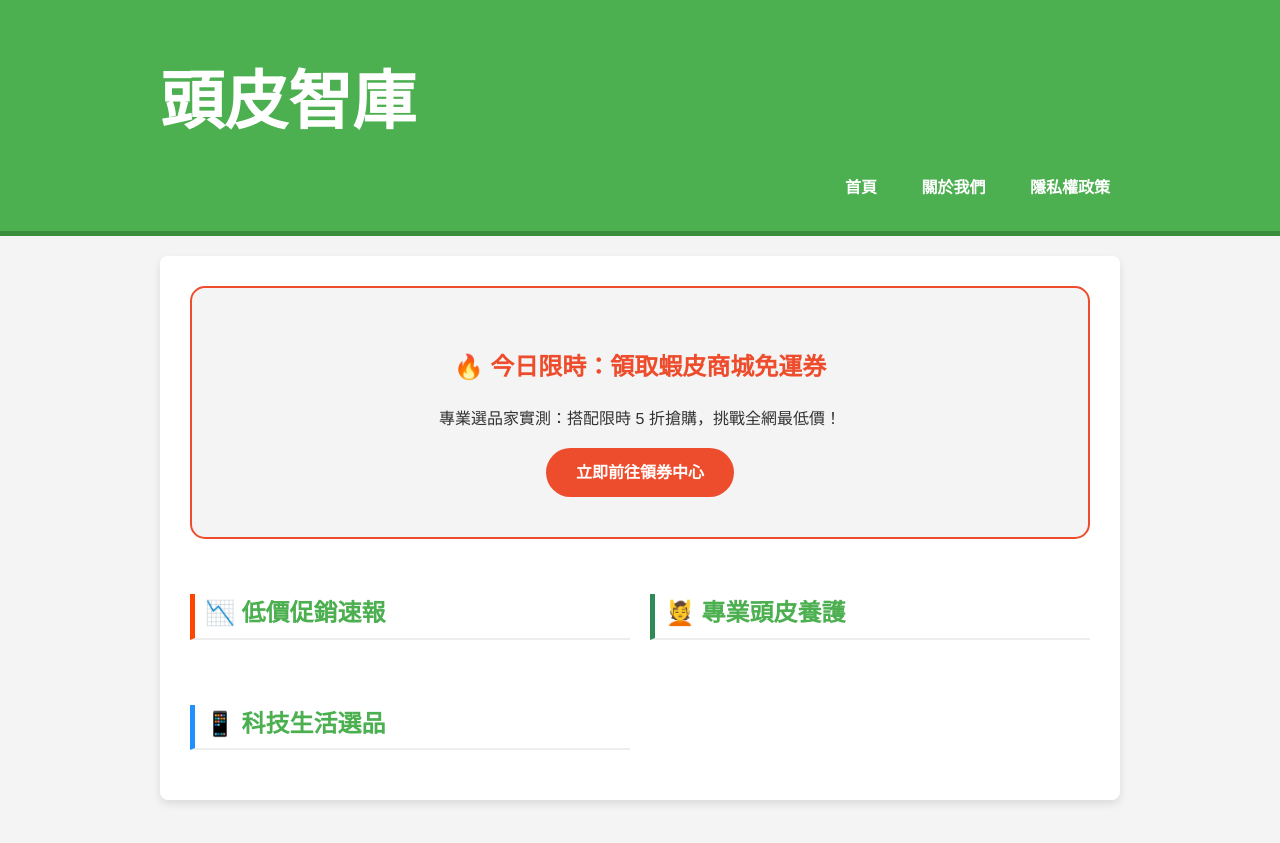
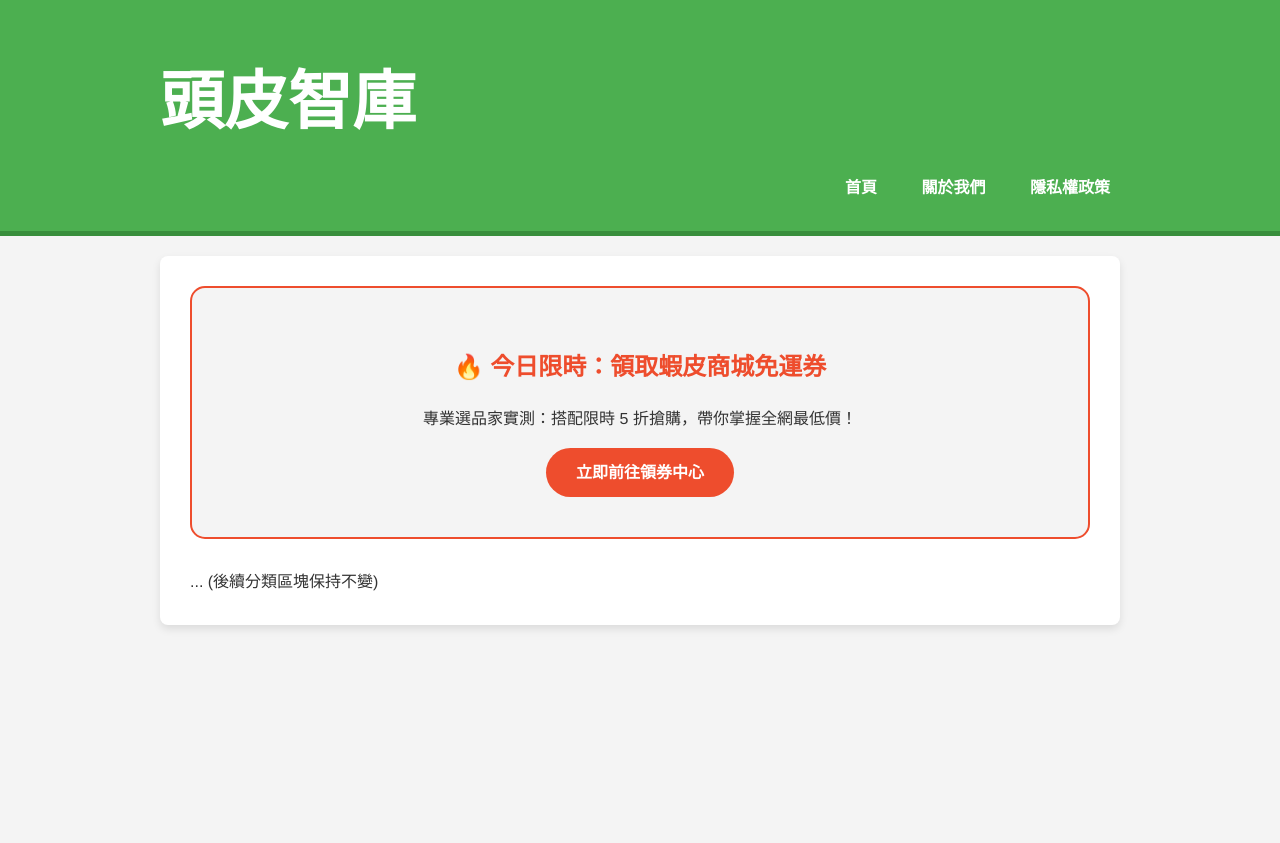
Before and after one commit to lifeexpertise929/lifeexpertise929.github.io, a Jekyll site: the page built from index.md, in a window 1280 px wide. Shown: the top 843 px of the page. Built offline with Jekyll 4.4.1, drawn with Linux system fonts in a browser that asks for light colours.

Commit message:
change name

```diff
--- a/_config.yml
+++ b/_config.yml
@@ -1,6 +1,6 @@
 # 網站基本配置
-title: 頭皮智庫 - 專業級頭皮護理產品評測與指南
-description: 提供專業級頭皮護理、去屑止癢、控油淨化等產品的深度評測與聯盟行銷購買指南，專注於頭皮健康與髮物職人精神。
+title: 選品智庫：全網優惠速報站
+description: 專業選品家實測，帶你掌握全網最低價與限時促銷資訊。
 
 # Jekyll 引擎設置：讓網站能處理 Markdown 檔案
 markdown: kramdown
--- a/index.md
+++ b/index.md
@@ -1,56 +1,16 @@
 ---
 layout: default
-title: 專業選品智庫 - 你的購物低價導航站
+title: 選品智庫 - 你的購物低價導航站
 ---
 
 <div class="home-guide">
   <section class="hero-promo" style="background: #f4f4f4; padding: 40px; border-radius: 15px; margin-bottom: 30px; text-align: center; border: 2px solid #ee4d2d;">
     <h1 style="color: #ee4d2d;">🔥 今日限時：領取蝦皮商城免運券</h1>
-    <p>專業選品家實測：搭配限時 5 折搶購，挑戰全網最低價！</p>
+    <p>專業選品家實測：搭配限時 5 折搶購，帶你掌握全網最低價！</p>
     <a href="https://afflnk.site/track/clicks/5282/c627c2bc980925d8fa83ec23d62e9e4524674ac163b2a0f90262ba0771401de3c021e7e5593c99616c"
        target="_blank"
        style="background: #ee4d2d; color: white; padding: 12px 30px; border-radius: 25px; text-decoration: none; font-weight: bold; display: inline-block;">
        立即前往領券中心
     </a>
   </section>
-
-  <div class="category-grid" style="display: grid; grid-template-columns: repeat(auto-fit, minmax(300px, 1fr)); gap: 20px;">
-
-    <section class="cat-section">
-      <h2 style="border-left: 5px solid #ff4500; padding-left: 10px;">📉 低價促銷速報</h2>
-      <ul style="list-style: none; padding: 0;">
-        {% for post in site.tags.限時促銷 %}
-        <li style="margin-bottom: 15px; border-bottom: 1px dashed #ccc; padding-bottom: 10px;">
-          <a href="{{ post.url }}" style="font-weight: bold; text-decoration: none; color: #333;">{{ post.title }}</a>
-          <div style="font-size: 0.9em; color: #666;">{{ post.summary }}</div>
-        </li>
-        {% endfor %}
-      </ul>
-    </section>
-
-    <section class="cat-section">
-      <h2 style="border-left: 5px solid #2e8b57; padding-left: 10px;">💆 專業頭皮養護</h2>
-      <ul style="list-style: none; padding: 0;">
-        {% for post in site.tags.頭皮護理 %}
-        <li style="margin-bottom: 15px; border-bottom: 1px dashed #ccc; padding-bottom: 10px;">
-          <a href="{{ post.url }}" style="font-weight: bold; text-decoration: none; color: #333;">{{ post.title }}</a>
-          <div style="font-size: 0.9em; color: #666;">{{ post.summary }}</div>
-        </li>
-        {% endfor %}
-      </ul>
-    </section>
-
-    <section class="cat-section">
-      <h2 style="border-left: 5px solid #1e90ff; padding-left: 10px;">📱 科技生活選品</h2>
-      <ul style="list-style: none; padding: 0;">
-        {% for post in site.tags.居家選品 %}
-        <li style="margin-bottom: 15px; border-bottom: 1px dashed #ccc; padding-bottom: 10px;">
-          <a href="{{ post.url }}" style="font-weight: bold; text-decoration: none; color: #333;">{{ post.title }}</a>
-          <div style="font-size: 0.9em; color: #666;">{{ post.summary }}</div>
-        </li>
-        {% endfor %}
-      </ul>
-    </section>
-
-  </div>
-</div>
+  ... (後續分類區塊保持不變)
```
